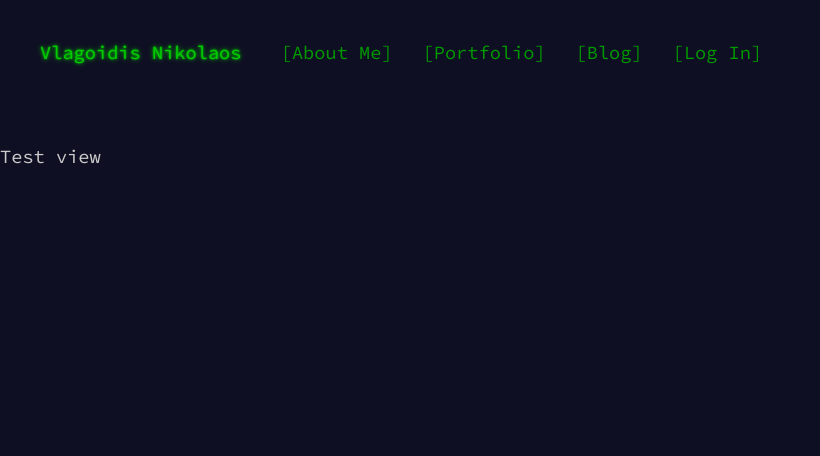
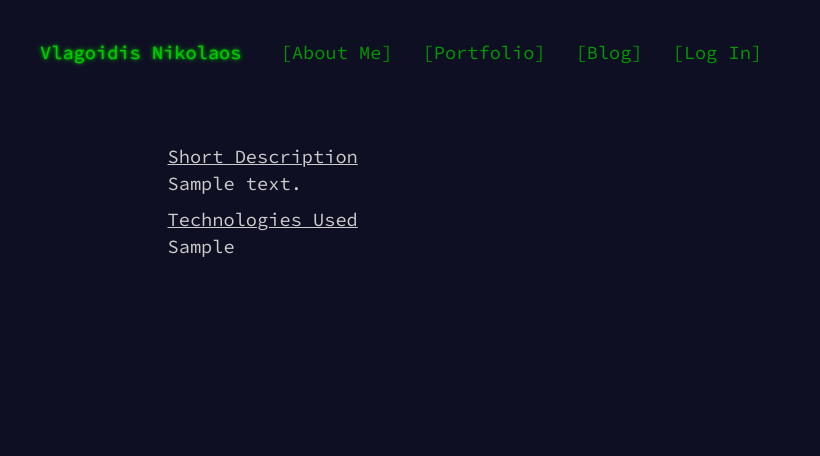
Before and after one commit to NikosVlagoidis/site, a Django app: template templates/entry_detail.html in a window 1280 px wide. Shown: the top 456 px of the page, without its empty margins (0-820 px from the left). Run offline with Django 3.2, Linux system fonts and the light colour scheme; the template is opened without the code that fills it: values that come from a table or form of the project are taken from there, others are empty; tables that the repository leaves empty hold one stand-in row (values such as "Sample post"); some libraries are stand-ins or nearby versions.

Commit message:
details_view or button? decide later

```diff
--- a/portfolio/models.py
+++ b/portfolio/models.py
@@ -25,7 +25,7 @@ class Entry(models.Model):
 
     @permalink
     def get_absolute_url(self):
-        return('entry_detail',None, {'slug':self.slug})
+        return('entry_detail',None, {'entry_slug':self.slug})
 
     def __str__(self):
         return self.title
--- a/portfolio/urls.py
+++ b/portfolio/urls.py
@@ -3,7 +3,8 @@ from .views import *
 
 urlpatterns = [
     url(r'^$', portfolio_index),
-    url(r'(?P<category_slug>[-\w]*)/$', category_list, name='category_list'),
-    url(r'(?P<category_slug>[-\w]*)/(?P<entry_slug>[\w-])$', entry_detail, name='entry_detail')
+    url(r'detail-view/(?P<entry_slug>[-\w]+)', entry_detail, name='entry_detail'),
+    url(r'(?P<category_slug>[-\w]+)/', category_list, name='category_list'),
+
 
 ]
--- a/portfolio/views.py
+++ b/portfolio/views.py
@@ -16,6 +16,6 @@ def category_list(request, category_slug):
     return render(request,'category_detail.html', {'entries':entries,'Category_name':name_of_category})
 
 
-def entry_detail(request,category_slug,entry_slug):
+def entry_detail(request,entry_slug):
     entry = Entry.objects.get(slug=entry_slug)
     return render(request, 'entry_detail.html', {'entry': entry})
--- a/templates/category_detail.html
+++ b/templates/category_detail.html
@@ -20,7 +20,13 @@
                     {{ entry.technologies}}
                   </p>
                 </div>
+
+                <!--Link to detail view -->
+                <a href="{%url 'entry_detail' entry.slug %}">
+                  <font size="5"> {{ entry.title }} </font>
+                </a>
                 </p>
+
 
             {% endfor %}
         </div>
--- a/templates/entry_detail.html
+++ b/templates/entry_detail.html
@@ -2,7 +2,18 @@
 
 {% block title %} Nikolaos Vlagoidis |  {% endblock %}
 {% block content %}
-          Test view
-
-
+<div class="container">
+    <div class="row">
+      <div class=" col-md-10 col-lg-offset-1 col-md-offset-1">
+          <u>Short Description</u>
+          <p>
+            {{ entry.short_description }}
+          </p>
+          <u>Technologies Used</u>
+          <p>
+            {{ entry.technologies}}
+          </p>
+        </div>
+      </div>
+    </div>
 {% endblock %}
```
